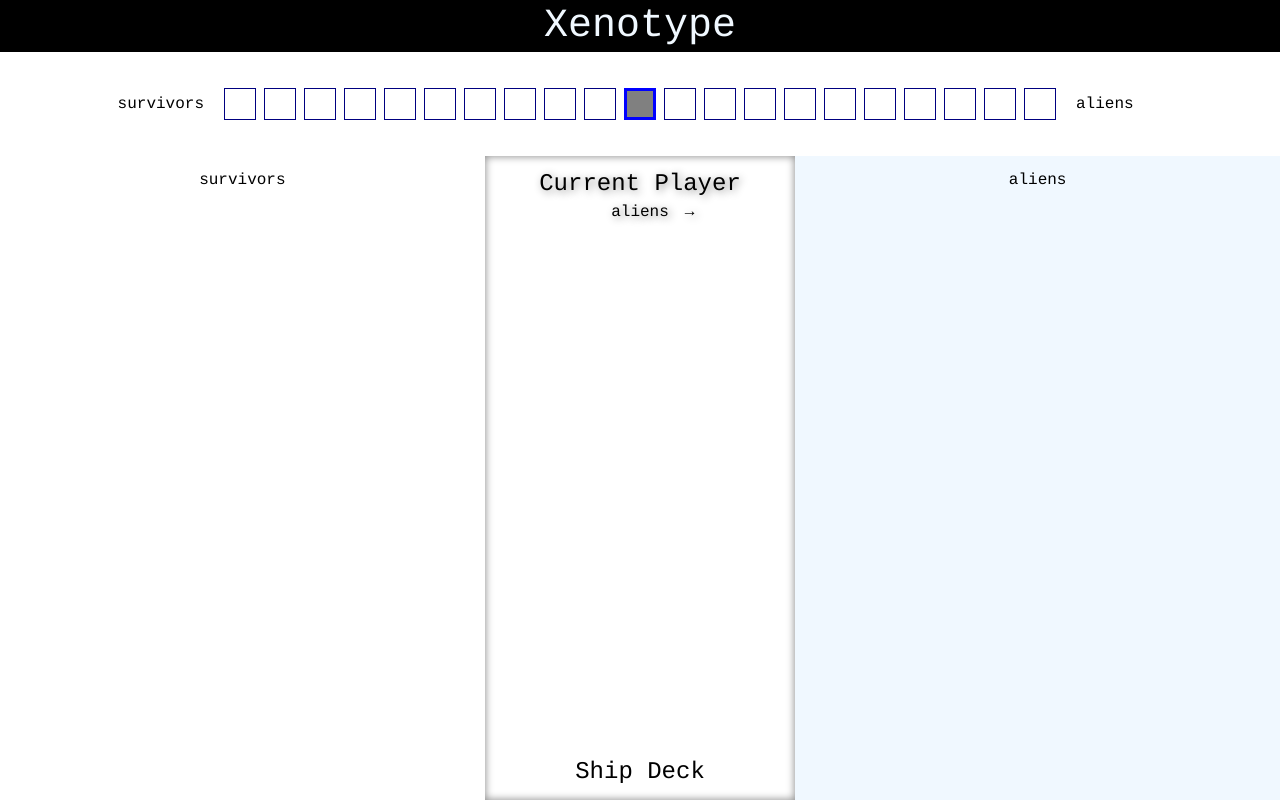
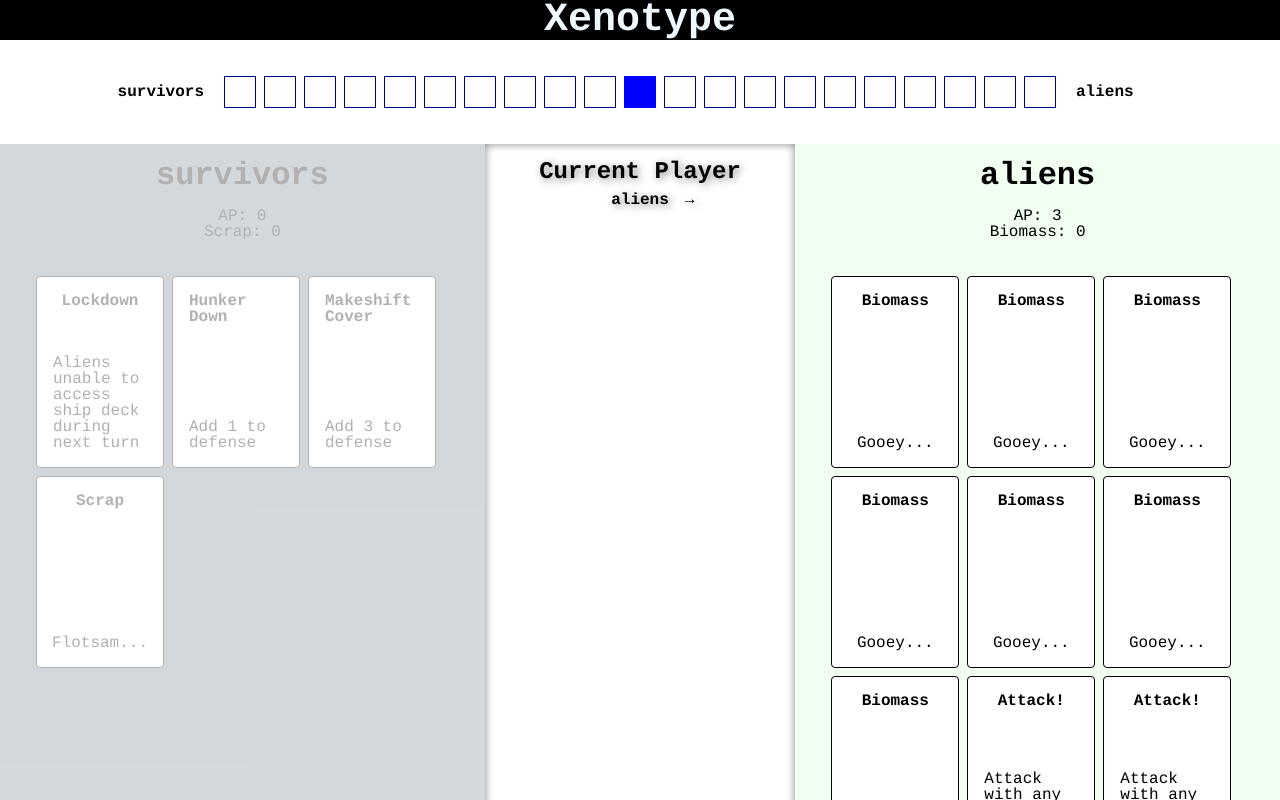
Before and after one commit to thomhsu/xenotype, a React (Create React App) app: page / in a window 1280 px wide. Shown: the top 800 px of the page. Built offline with nearby package versions, Linux system fonts and the light colour scheme.

Commit message:
add cards

```diff
--- a/src/components/Track.js
+++ b/src/components/Track.js
@@ -51,7 +51,7 @@ const HeaderSpacer = styled.div`
 const Space = styled.div`
   height: 2rem;
   width: 2rem;
-  border: ${props => props.center ? '3px solid blue' : '1px solid navy'};
-  background-color: ${props => props.active ? 'grey' : 'initial'};
+  border: ${props => props.center ? '5px solid blue' : '1px solid navy'};
+  background-color: ${props => props.active ? 'blue' : 'initial'};
   margin: 0.25rem;
 `
--- a/src/components/cards/Card.js
+++ b/src/components/cards/Card.js
@@ -1,29 +1,32 @@
-import React from 'react'
+import React, { useState } from 'react'
 import styled from 'styled-components/macro'
 
-import { useGameState } from '../gameState/gameStateProvider'
-import { color } from '../styles/styleVariables'
-
-export default function PlayField() {
-  const [state, dispatch] = useGameState()
+export default function Card({ card }) {
+  const [ active, setActive ] = useState(false)
 
   return (
-    <Container>
-      {!state.playFieldItems.length && 'Nothing in play'}
+    <Container onClick={() => setActive(!active)} active={active} >
+      <h4>{card.name}</h4>
+      <p>{card.description}</p>
     </Container>
   )
 }
 
 const Container = styled.div`
   display: flex;
-  justify-content: center;
+  flex-direction: column;
+  justify-content: space-between;
   align-items: center;
-  width: 100%;
-  height: 8rem;
-  border: 1px dotted black;
+  width: 8rem;
+  height: 12rem;
+  border: 1px solid black;
+  border-radius: 4px;
   background-color: white;
   padding: 1rem;
-  h2 {
-    margin: 0 1rem;
-  }
+  margin: 0.25rem;
+  position: relative;
+  bottom: ${props => props.active ? '1rem' : '0'};
+  box-shadow: ${props => props.active ? '0.15em 0.15em 0.5em grey' : 'none'};
+  cursor: pointer;
+  transition: all 0.3s ease-in-out;
 `
--- a/src/components/cards/cardTypes.js
+++ b/src/components/cards/cardTypes.js
@@ -19,7 +19,87 @@ export const survivorCards = [
     description: 'Add 3 to defense',
     requirement: [{scrap: 1}],
     baseQty: 3
+  },
+  {
+    type: 'defense',
+    name: 'Scrap',
+    description: 'Flotsam...',
+    requirement: [{scrap: 1}],
+    baseQty: 3
   }
+]
+
+export const alienCards = [
+  {
+    type: 'instant',
+    name: 'Biomass',
+    description: 'Gooey...',
+    requirement: [{ap: 2}],
+    baseQty: 3
+  },
+  {
+    type: 'instant',
+    name: 'Biomass',
+    description: 'Gooey...',
+    requirement: [{ap: 2}],
+    baseQty: 3
+  },
+  {
+    type: 'instant',
+    name: 'Biomass',
+    description: 'Gooey...',
+    requirement: [{ap: 2}],
+    baseQty: 3
+  },
+  {
+    type: 'instant',
+    name: 'Biomass',
+    description: 'Gooey...',
+    requirement: [{ap: 2}],
+    baseQty: 3
+  },
+  {
+    type: 'instant',
+    name: 'Biomass',
+    description: 'Gooey...',
+    requirement: [{ap: 2}],
+    baseQty: 3
+  },
+  {
+    type: 'instant',
+    name: 'Biomass',
+    description: 'Gooey...',
+    requirement: [{ap: 2}],
+    baseQty: 3
+  },
+  {
+    type: 'instant',
+    name: 'Biomass',
+    description: 'Gooey...',
+    requirement: [{ap: 2}],
+    baseQty: 3
+  },
+  {
+    type: 'instant',
+    name: 'Attack!',
+    description: 'Attack with any cards you have in play',
+    requirement: [{ap: 2}],
+    baseQty: 3
+  },
+  {
+    type: 'instant',
+    name: 'Attack!',
+    description: 'Attack with any cards you have in play',
+    requirement: [{ap: 2}],
+    baseQty: 3
+  },
+  {
+    type: 'instant',
+    name: 'Attack!',
+    description: 'Attack with any cards you have in play',
+    requirement: [{ap: 2}],
+    baseQty: 3
+  },
 ]
 
 export const shipCards = [
@@ -31,7 +111,7 @@ export const shipCards = [
 ]
 
 export const cardTypes = [
-  'instant',
-  'offense',
-  'defense'
+  'resource',
+  'action',
+  'deployable'
 ]
--- a/src/components/cards/index.js
+++ b/src/components/cards/index.js
@@ -1 +1,2 @@
 export { default as Card } from './Card'
+export * from './cardTypes'
--- /dev/null
+++ b/src/components/deckTable/CurrentPlayerIndicator.js
@@ -0,0 +1,58 @@
+import React from 'react'
+import styled from 'styled-components/macro'
+
+import { useGameState } from '../../gameState/gameStateProvider'
+import { color } from '../../styles/styleVariables'
+
+export default function CurrentPlayerIndicator() {
+  const [state, dispatch] = useGameState()
+
+  return (
+    <>
+      <CurrentPlayer player={state.currentPlayer} />
+    </>
+  )
+}
+
+const CurrentPlayer = ({ player }) => {
+  return (
+    <PlayerIndicator>
+      <h3>
+        Current Player
+      </h3>
+      <h4>
+        <Arrow direction='left' active={player === 'survivors'} />
+          {player}
+        <Arrow direction='right' active={player === 'aliens'} />
+      </h4>
+    </PlayerIndicator>
+  )
+}
+
+const Arrow = ({ direction, active }) => (
+  <ArrowSpan active={active} >
+    {direction === 'left' && (
+      <span>&larr;</span>
+    )}
+    {direction === 'right' && (
+      <span>&rarr;</span>
+    )}
+  </ArrowSpan>
+)
+
+const PlayerIndicator = styled.div`
+  display: flex;
+  flex-direction: column;
+  text-align: center;
+  text-shadow: 0.15em 0.15em 0.5em grey;
+  h4 {
+    margin-top: 0.5rem;
+  }
+`
+
+const ArrowSpan = styled.span`
+  visibility: ${props => props.active ? 'initial' : 'hidden' };
+  span {
+    margin: 0 1em;
+  }
+`
--- a/src/components/deckTable/DeckTable.js
+++ b/src/components/deckTable/DeckTable.js
@@ -11,9 +11,9 @@ export default function DeckTable() {
 
   return (
     <Container>
-      <PlayerDeck player={'survivors'} />
+      <PlayerDeck player='survivors' />
       <ShipDeck />
-      <PlayerDeck player={'aliens'} />
+      <PlayerDeck player='aliens' />
     </Container>
   )
 }
--- a/src/components/deckTable/PlayerDeck.js
+++ b/src/components/deckTable/PlayerDeck.js
@@ -2,6 +2,8 @@ import React from 'react'
 import styled from 'styled-components/macro'
 
 import { useGameState } from '../../gameState/gameStateProvider'
+import ResourceTracker from './ResourceTracker'
+import PlayerHand from './PlayerHand'
 import { color } from '../../styles/styleVariables'
 
 export default function PlayerDeck({ player }) {
@@ -9,16 +11,20 @@ export default function PlayerDeck({ player }) {
 
   return (
     <Container activeTurn={state.currentPlayer === player} >
-      {player}
+      <h2>{player}</h2>
+      <ResourceTracker player={player} />
+      <PlayerHand player={player} />
     </Container>
   )
 }
 
 const Container = styled.div`
   display: flex;
-  justify-content: center;
+  flex-direction: column;
+  align-items: center;
   width: 100%;
   height: 100%;
-  background-color: ${props => props.activeTurn ? 'aliceblue' : 'white'};
+  opacity: ${props => props.activeTurn ? '1' : '0.3'};
+  background-color: ${props => props.activeTurn ? 'honeydew' : 'slategrey'};
   padding: 1rem;
 `
--- /dev/null
+++ b/src/components/deckTable/PlayerHand.js
@@ -0,0 +1,31 @@
+import React from 'react'
+import styled from 'styled-components/macro'
+
+import { useGameState } from '../../gameState/gameStateProvider'
+import { Card, survivorCards, alienCards } from '../cards'
+import { color } from '../../styles/styleVariables'
+
+export default function PlayerDeck({ player }) {
+  const [state, dispatch] = useGameState()
+
+  const hand = player === 'survivors' ? survivorCards : alienCards
+
+  return (
+    <Container>
+      {
+        hand.map((card, i) => {
+          return (
+            <Card card={card} key={card.name + i} />
+          )
+        })
+      }
+    </Container>
+  )
+}
+
+const Container = styled.div`
+  display: flex;
+  flex-wrap: wrap;
+  width: 100%;
+  padding: 1rem;
+`
--- /dev/null
+++ b/src/components/deckTable/ResourceTracker.js
@@ -0,0 +1,33 @@
+import React from 'react'
+import styled from 'styled-components/macro'
+
+import { useGameState } from '../../gameState/gameStateProvider'
+import { color } from '../../styles/styleVariables'
+
+export default function ResourceTracker({ player }) {
+  const [state, dispatch] = useGameState()
+
+  if (player === 'survivors') {
+    return (
+      <Container>
+        <p>AP: {`${state.resources.survivorAP}`}</p>
+        <p>Scrap: {`${state.resources.survivorScrap}`}</p>
+      </Container>
+    )
+  } else if (player === 'aliens') {
+    return (
+      <Container>
+        <p>AP: {`${state.resources.alienAP}`}</p>
+        <p>Biomass: {`${state.resources.alienBiomass}`}</p>
+      </Container>
+    )
+  }
+}
+
+const Container = styled.div`
+  display: flex;
+  flex-direction: column;
+  justify-content: center;
+  align-items: center;
+  padding: 1rem;
+`
--- a/src/components/deckTable/ShipDeck.js
+++ b/src/components/deckTable/ShipDeck.js
@@ -2,6 +2,7 @@ import React from 'react'
 import styled from 'styled-components/macro'
 
 import { useGameState } from '../../gameState/gameStateProvider'
+import CurrentPlayerIndicator from './CurrentPlayerIndicator'
 import { color } from '../../styles/styleVariables'
 
 export default function ShipDeck() {
@@ -9,37 +10,11 @@ export default function ShipDeck() {
 
   return (
     <Container>
-      <CurrentPlayer player={state.currentPlayer} />
+      <CurrentPlayerIndicator />
       <h3>Ship Deck</h3>
     </Container>
   )
 }
-
-const CurrentPlayer = ({ player }) => {
-  return (
-    <PlayerIndicator>
-      <h3>
-        Current Player
-      </h3>
-      <h4>
-        <Arrow direction='left' active={player === 'survivors'} />
-          {player}
-        <Arrow direction='right' active={player === 'aliens'} />
-      </h4>
-    </PlayerIndicator>
-  )
-}
-
-const Arrow = ({ direction, active }) => (
-  <ArrowSpan active={active} >
-    {direction === 'left' && (
-      <span>&larr;</span>
-    )}
-    {direction === 'right' && (
-      <span>&rarr;</span>
-    )}
-  </ArrowSpan>
-)
 
 const Container = styled.div`
   display: flex;
@@ -52,20 +27,3 @@ const Container = styled.div`
   padding: 1rem;
   box-shadow: inset 0 0 0.5em grey;
 `
-
-const PlayerIndicator = styled.div`
-  display: flex;
-  flex-direction: column;
-  text-align: center;
-  text-shadow: 0.15em 0.15em 0.5em grey;
-  h4 {
-    margin-top: 0.5rem;
-  }
-`
-
-const ArrowSpan = styled.span`
-  visibility: ${props => props.active ? 'initial' : 'hidden' };
-  span {
-    margin: 0 1em;
-  }
-`
--- a/src/gameState/gameStateReducer.js
+++ b/src/gameState/gameStateReducer.js
@@ -1,7 +1,13 @@
 export const initialGameState = {
   currentPlayer: 'aliens',
   trackPosition: 10,
-  playFieldItems: []
+  playFieldItems: [],
+  resources: {
+    survivorScrap: 0,
+    survivorAP: 0,
+    alienBiomass: 0,
+    alienAP: 3
+  }
 }
 
 export const gameStateReducer = (state, action) => {
--- a/src/styles/GlobalStyles.js
+++ b/src/styles/GlobalStyles.js
@@ -16,28 +16,27 @@ const GlobalStyles = createGlobalStyle`
 
     h1 {
       font-size: 2.5rem;
-      font-weight: 500;
+      font-weight: 600;
     }
 
     h2 {
       font-size: 2rem;
-      font-weight: 500;
+      font-weight: 600;
     }
 
     h3 {
       font-size: 1.5rem;
-      font-weight: 500;
+      font-weight: 600;
     }
 
     h4 {
       font-size: 1rem;
-      font-weight: 500;
+      font-weight: 600;
     }
 
-    a {
+    p {
       font-size: 1rem;
-      font-weight: 500;
-      text-decoration: none;
+      font-weight: 400;
     }
 
     strong {
```
